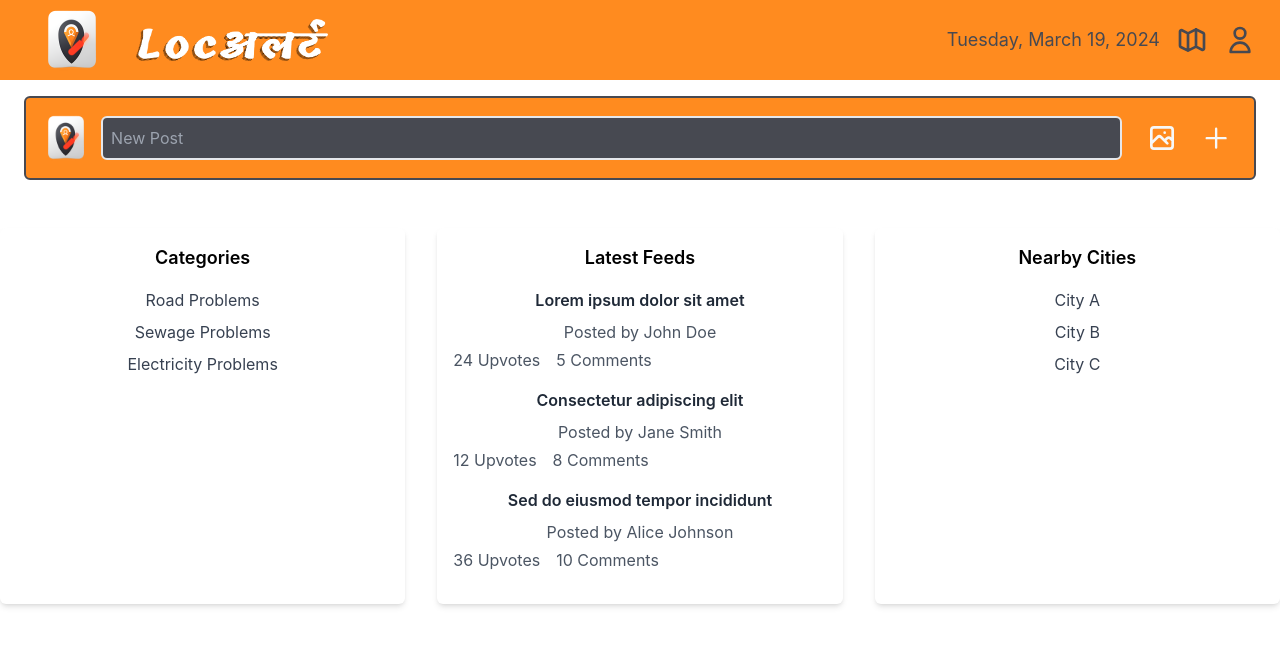
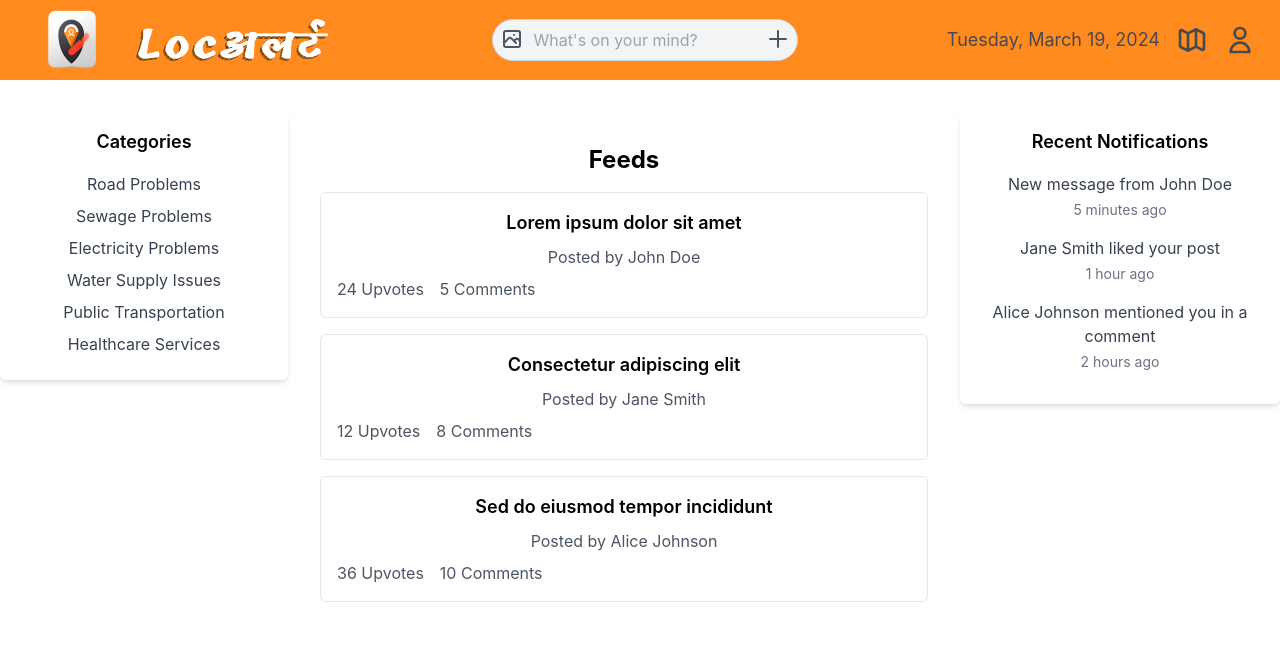
Before and after one commit to impending321/LocAlert, a React (Create React App) app in the folder client/: page / in a window 1280 px wide. Shown: the top 646 px of the page. Built offline with nearby package versions, Linux system fonts and the light colour scheme.

Commit message:
HomePage added with adjustments

```diff
--- a/client/src/App.js
+++ b/client/src/App.js
@@ -1,15 +1,13 @@
 import './App.css';
-import {Header} from "./Header.js"
-import { CreatePost } from './CreatePost.js';
-import {Feeds} from "./Feeds.js"
+import {HomePage} from "./HomePage"
+// import { CreatePost } from './CreatePost.js';
+// import {Feeds} from "./Feeds"
+// import {RecentNotifications} from "./RecentNotifications.js"
+// import { Categories } from './Categories.js';
 
 function App() {
   return (
-    <div className="App">
-      <Header/>
-      <CreatePost/>
-      <Feeds/>
-    </div>
+    <HomePage />
   );
 }
 
--- /dev/null
+++ b/client/src/Categories.js
@@ -0,0 +1,21 @@
+import React from 'react';
+
+function Categories() {
+  // Dummy data for categories
+  const categories = ["Road Problems", "Sewage Problems", "Electricity Problems", "Water Supply Issues", "Public Transportation", "Healthcare Services"];
+
+  return (
+    <div className="bg-white shadow-md rounded-md p-4">
+      <h2 className="text-lg font-semibold mb-4">Categories</h2>
+      <ul>
+        {categories.map((category, index) => (
+          <li key={index} className="text-gray-700 hover:text-gray-900 mb-2 cursor-pointer">
+            {category}
+          </li>
+        ))}
+      </ul>
+    </div>
+  );
+}
+
+export{Categories};
--- a/client/src/CreatePost.js
+++ b/client/src/CreatePost.js
@@ -1,38 +1,43 @@
+import React, { useState } from 'react';
 import { PhotographIcon, PlusIcon } from '@heroicons/react/outline';
-import { useState } from 'react';
-import image from './assets/LocAlert(LOGO).jpg';
 
 function CreatePost() {
+    const [inputs, setInputs] = useState({});
+
     const handlePost = (event) => {
-      event.preventDefault()
-      console.log(inputs)
-    }
-    const [inputs, setInputs] = useState({})
+        event.preventDefault();
+        console.log(inputs);
+    };
+
     const handleChange = (event) => {
         const name = event.target.name;
         const value = event.target.type === 'file' ? event.target.files[0] : event.target.value;
         setInputs(values => ({ ...values, [name]: value }));
     };
+
     return (
-      <div className='px-6 py-4'>
-        <div className='border-solid border-2 border-logodark rounded-md bg-logoyellow flex items-center'>
-          <div>
-            <img src={image} alt="logo" className="w-12 h-12 m-2 sm:m-4" />
+        <div className="flex items-center justify-center">
+            <form className="flex items-center w-full" onSubmit={handlePost}>
+                <div className="relative w-full">
+                    <input
+                        type="text"
+                        name="content"
+                        value={inputs.content || ""}
+                        className="bg-gray-100 border border-gray-300 py-2 px-4 rounded-full w-full focus:outline-none pl-10"
+                        placeholder="What's on your mind?"
+                        onChange={handleChange}
+                    />
+                    <label htmlFor="file-upload" className="absolute left-2 top-2 cursor-pointer">
+                        <PhotographIcon className="h-6 w-6 text-gray-600 hover:text-gray-800" />
+                    </label>
+                    <input id="file-upload" type="file" name="image" className="hidden" onChange={handleChange} />
+                    <button type="submit" className="absolute right-2 top-2">
+                        <PlusIcon className="h-6 w-6 text-gray-600 hover:text-gray-800" />
+                    </button>
                 </div>
-          <form action='' className='flex items-center w-full' onSubmit={handlePost}>
-            <input type='text' name='content' value={inputs.content || ""} className='bg-logodark border-2
-            rounded-md p-2 w-full text-logowhite' placeholder='New Post' onChange={handleChange}></input>
-            <label htmlFor="file-upload" className="cursor-pointer">
-              <PhotographIcon className="h-8 w-8 sm:h-8 sm:w-8 ml-6 text-logowhite" />
-            </label>
-            <input id="file-upload" type='file' name='image' className="hidden" onChange={handleChange}></input>
-            <button type="submit" className="h-8 w-8 sm:h-8 sm:w-8 m-6">
-                <PlusIcon className="text-logowhite" />
-            </button>
             </form>
         </div>
-      </div>
-    )
+    );
 }
 
-export {CreatePost};
+export { CreatePost };
--- a/client/src/Feeds.js
+++ b/client/src/Feeds.js
@@ -1,8 +1,7 @@
 import React from 'react';
 
 function Feeds() {
-  // Dummy data for categories, feeds, and nearby cities
-  const categories = ["Road Problems", "Sewage Problems", "Electricity Problems"];
+  // Dummy data for feeds
   const feeds = [
     {
       id: 1,
@@ -26,29 +25,15 @@ function Feeds() {
       comments: 10
     }
   ];
-  const nearbyCities = ["City A", "City B", "City C"];
 
   return (
-    <div className="container mx-auto mt-8 grid grid-cols-3 gap-8">
-      {/* Left Section - Categories */}
-      <div className="col-span-1 bg-white shadow-md rounded-md p-4">
-        <h2 className="text-lg font-semibold mb-4">Categories</h2>
-        <ul>
-          {categories.map((category, index) => (
-            <li key={index} className="text-gray-700 hover:text-gray-900 mb-2 cursor-pointer">
-              {category}
-            </li>
-          ))}
-        </ul>
-      </div>
-
-      {/* Center Section - Latest Feeds */}
-      <div className="col-span-1 bg-white shadow-md rounded-md p-4">
-        <h2 className="text-lg font-semibold mb-4">Latest Feeds</h2>
+    <div className="container mx-auto mt-8">
+      <h2 className="text-2xl font-bold mb-4">Feeds</h2>
+      <div className="grid gap-4">
         {feeds.map(feed => (
-          <div key={feed.id} className="mb-4">
-            <h3 className="text-base font-semibold mb-2 text-gray-800">{feed.title}</h3>
-            <p className="text-gray-600 mb-1">Posted by {feed.author}</p>
+          <div key={feed.id} className="p-4 border border-gray-200 rounded-md">
+            <h3 className="text-lg font-semibold mb-2">{feed.title}</h3>
+            <p className="text-gray-600 mb-2">Posted by {feed.author}</p>
             <div className="flex items-center text-gray-600">
               <p className="mr-4">{feed.upvotes} Upvotes</p>
               <p>{feed.comments} Comments</p>
@@ -56,20 +41,8 @@ function Feeds() {
           </div>
         ))}
       </div>
-
-      {/* Right Section - Nearby Cities */}
-      <div className="col-span-1 bg-white shadow-md rounded-md p-4">
-        <h2 className="text-lg font-semibold mb-4">Nearby Cities</h2>
-        <ul>
-          {nearbyCities.map((city, index) => (
-            <li key={index} className="text-gray-700 hover:text-gray-900 mb-2 cursor-pointer">
-              {city}
-            </li>
-          ))}
-        </ul>
-      </div>
     </div>
   );
 }
 
-export {Feeds};
+export{Feeds};
--- a/client/src/Header.js
+++ b/client/src/Header.js
@@ -1,6 +1,6 @@
 import image from './assets/LocAlert(LOGO).jpg';
 import font from './assets/loc(Font).png';
-
+import { CreatePost } from './CreatePost';
 import { MapIcon, UserIcon } from '@heroicons/react/outline';
 
 function Header() {
@@ -22,6 +22,9 @@ function Header() {
           <img src={font} alt="font" className="w-36 sm:w-48 h-auto m-2 sm:m-4" />
           {/* <p className="text-logodark text-lg">LocAlert</p> */}
         </div>
+        <div className="flex items-center ml-auto justify-center">
+          <CreatePost />
+        </div>
         <div className="flex items-center ml-auto">
           <p className='text-logodark text-lg mr-4 sm:mr-4'>{formattedDate}</p>
           <form className="flex">
--- /dev/null
+++ b/client/src/HomePage.js
@@ -0,0 +1,30 @@
+import {Header} from "./Header.js"
+import {Feeds} from "./Feeds"
+import {RecentNotifications} from "./RecentNotifications.js"
+import { Categories } from './Categories.js';
+
+function HomePage() {
+    return (
+      <div className="App">
+        <Header/>
+        <div className="container mx-auto mt-8 flex">
+        {/* Categories Section */}
+        <div className="w-1/4 pr-8">
+          <Categories />
+        </div>
+
+        {/* Feeds Section */}
+        <div className="w-2/4 pr-8">
+          <Feeds />
+        </div>
+
+        {/* Recent Notifications Section */}
+        <div className="w-1/4">
+          <RecentNotifications />
+        </div>
+      </div>
+      </div>
+    );
+  }
+
+  export{HomePage};
--- /dev/null
+++ b/client/src/RecentNotifications.js
@@ -0,0 +1,36 @@
+import React from 'react';
+
+function RecentNotifications() {
+  // Dummy data for recent notifications
+  const notifications = [
+    {
+      id: 1,
+      message: "New message from John Doe",
+      time: "5 minutes ago"
+    },
+    {
+      id: 2,
+      message: "Jane Smith liked your post",
+      time: "1 hour ago"
+    },
+    {
+      id: 3,
+      message: "Alice Johnson mentioned you in a comment",
+      time: "2 hours ago"
+    }
+  ];
+
+  return (
+    <div className="bg-white shadow-md rounded-md p-4">
+      <h2 className="text-lg font-semibold mb-4">Recent Notifications</h2>
+      {notifications.map(notification => (
+        <div key={notification.id} className="mb-4">
+          <p className="text-gray-700 mb-1">{notification.message}</p>
+          <p className="text-sm text-gray-500">{notification.time}</p>
+        </div>
+      ))}
+    </div>
+  );
+}
+
+export {RecentNotifications};
--- a/client/tailwind.config.js
+++ b/client/tailwind.config.js
@@ -6,7 +6,8 @@ module.exports = {
       colors: {
         logodark: '#474951',
         logoyellow: '#FF8B1F',
-        logowhite: '#F7F8F8'
+        logowhite: '#F7F8F8',
+        webgreen : '#8f993e'
       }
 
     },
```
Lines whose indentation alone changed are shown as unchanged.
